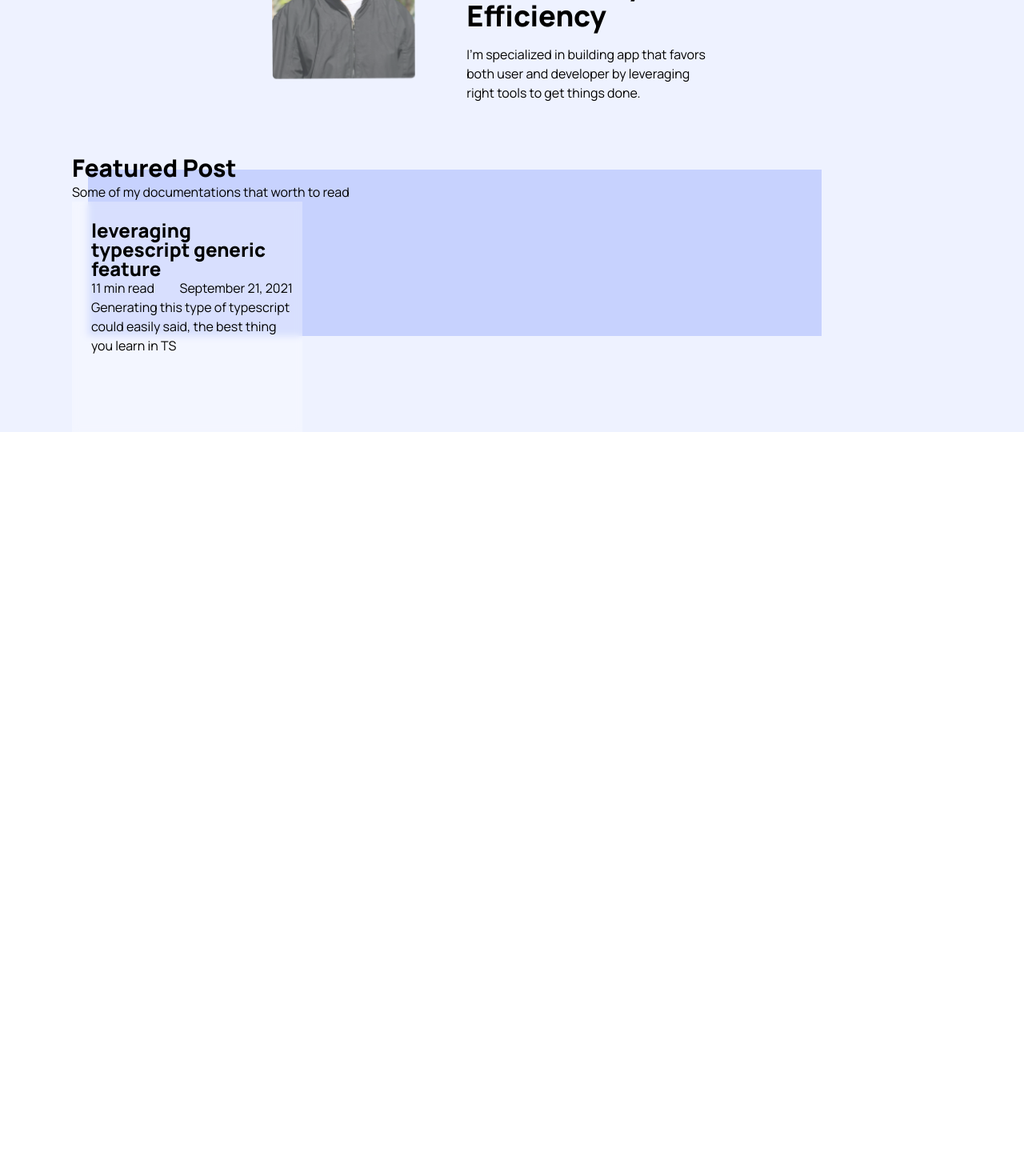
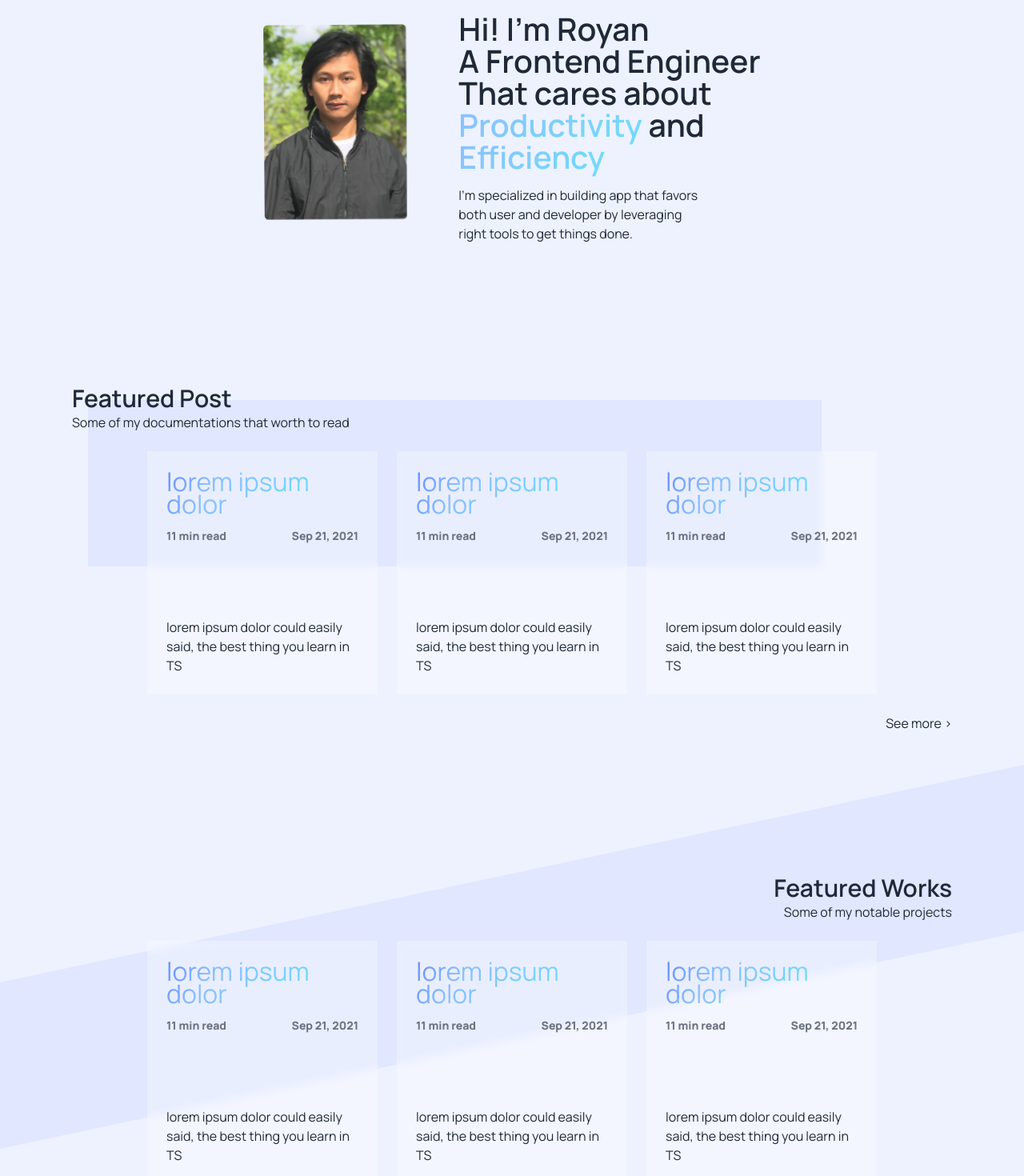
Before and after one commit to daliskafroyan/daliskafroyan.github.io, a Next.js app in the folder ts-nextjs-tailwind-starter-main/: page / in a window 1280 px wide. Shown: the part 240-1710 px from the top of the page at 80% size. Before the commit the page ends 800 px from the top, so only its background shows below. Built offline with nearby package versions, Linux system fonts and the light colour scheme.

Commit message:
feat(homepage): finishing basic homepage

```diff
--- a/ts-nextjs-tailwind-starter-main/src/pages/index.tsx
+++ b/ts-nextjs-tailwind-starter-main/src/pages/index.tsx
@@ -1,4 +1,5 @@
 import * as React from 'react';
+import { ImGithub, ImLinkedin, ImTwitter } from 'react-icons/im';
 
 import Layout from '@/components/layout/Layout';
 import NextImage from '@/components/NextImage';
@@ -19,10 +20,10 @@ export default function HomePage() {
       {/* <Seo templateTitle='Home' /> */}
       <Seo />
 
-      <main className='space-y-16'>
+      <main className='space-y-16 md:space-y-44'>
         <div className='layout'>
-          <div className='flex flex-col justify-center space-y-4 md:flex-row md:space-x-16'>
-            <div className='flex flex-col justify-center'>
+          <div className='!mt-4 flex flex-col items-center justify-center space-y-4 sm:mt-0 sm:flex-row sm:space-x-16 md:!mt-44'>
+            <div className='align-center flex flex-col justify-center'>
               <NextImage
                 src={Ava}
                 useSkeleton
@@ -34,11 +35,20 @@ export default function HomePage() {
             </div>
             <div className='flex flex-col md:space-y-4'>
               <div className='flex flex-col justify-center'>
-                <h1>Hi! I&apos;m Royan</h1>
-                <h1>A Frontend Engineer</h1>
-                <h1>That cares about</h1>
-                <h1>Productivity and</h1>
-                <h1>Efficiency</h1>
+                <h1 className='md:text-[2.45rem]'>Hi! I&apos;m Royan</h1>
+                <h1 className='md:text-[2.45rem]'>A Frontend Engineer</h1>
+                <h1 className='md:text-[2.45rem]'>That cares about</h1>
+                <h1 className='md:text-[2.45rem]'>
+                  <span className='signature-gradient animate-text bg-clip-text text-transparent'>
+                    Productivity{' '}
+                  </span>
+                  and
+                </h1>
+                <h1 className='md:text-[2.45rem]'>
+                  <span className='signature-gradient animate-text bg-clip-text text-transparent'>
+                    Efficiency
+                  </span>
+                </h1>
               </div>
               <div className='flex flex-col justify-center'>
                 <p>I&apos;m specialized in building app that favors </p>
@@ -50,33 +60,184 @@ export default function HomePage() {
         </div>
         <section className='layout'>
           <div className='relative'>
-            <div className='absolute top-5 left-5 z-0 h-52 w-10/12 justify-center bg-indigo-200' />
+            <div className='absolute top-5 left-5 z-0 h-[60rem] w-10/12 justify-center bg-indigo-100 md:h-52' />
           </div>
           <div className='relative z-10'>
             <h2>Featured Post</h2>
             <p>Some of my documentations that worth to read</p>
           </div>
-          <div className='flex flex-col'>
-            <div className='relative h-72 w-72 bg-white bg-opacity-30 p-3 backdrop-blur-sm backdrop-filter'>
+          <div className='flex flex-col items-center justify-center gap-6 pt-6 md:flex-row'>
+            <div className='relative h-[19rem] w-72 bg-white bg-opacity-30 p-3 backdrop-blur-sm backdrop-filter'>
               <div className='absolute p-3'>
-                <h3 className='leading-6'>
-                  leveraging typescript generic feature
-                </h3>
-                <div className='flex justify-between'>
-                  <p>11 min read</p>
-                  <p>September 21, 2021</p>
+                <div className='flex h-64 flex-col justify-between pr-3'>
+                  <div>
+                    <h3 className='signature-gradient bg-clip-text pb-4 text-[2rem] leading-7 text-transparent'>
+                      lorem ipsum dolor
+                    </h3>
+                    <div className='flex justify-between'>
+                      <p className='text-sm font-bold text-gray-500'>
+                        11 min read
+                      </p>
+                      <p className='text-sm font-bold text-gray-500'>
+                        Sep 21, 2021
+                      </p>
+                    </div>
+                  </div>
+                  <p>
+                    lorem ipsum dolor could easily said, the best thing you
+                    learn in TS
+                  </p>
                 </div>
-                <div>
+              </div>
+            </div>
+            <div className='relative h-[19rem] w-72 bg-white bg-opacity-30 p-3 backdrop-blur-sm backdrop-filter'>
+              <div className='absolute p-3'>
+                <div className='flex h-64 flex-col justify-between pr-3'>
+                  <div>
+                    <h3 className='signature-gradient bg-clip-text pb-4 text-[2rem] leading-7 text-transparent'>
+                      lorem ipsum dolor
+                    </h3>
+                    <div className='flex justify-between'>
+                      <p className='text-sm font-bold text-gray-500'>
+                        11 min read
+                      </p>
+                      <p className='text-sm font-bold text-gray-500'>
+                        Sep 21, 2021
+                      </p>
+                    </div>
+                  </div>
                   <p>
-                    Generating this type of typescript could easily said, the
-                    best thing you learn in TS
+                    lorem ipsum dolor could easily said, the best thing you
+                    learn in TS
+                  </p>
+                </div>
+              </div>
+            </div>
+            <div className='relative h-[19rem] w-72 bg-white bg-opacity-30 p-3 backdrop-blur-sm backdrop-filter'>
+              <div className='absolute p-3'>
+                <div className='flex h-64 flex-col justify-between pr-3'>
+                  <div>
+                    <h3 className='signature-gradient bg-clip-text pb-4 text-[2rem] leading-7 text-transparent'>
+                      lorem ipsum dolor
+                    </h3>
+                    <div className='flex justify-between'>
+                      <p className='text-sm font-bold text-gray-500'>
+                        11 min read
+                      </p>
+                      <p className='text-sm font-bold text-gray-500'>
+                        Sep 21, 2021
+                      </p>
+                    </div>
+                  </div>
+                  <p>
+                    lorem ipsum dolor could easily said, the best thing you
+                    learn in TS
                   </p>
                 </div>
               </div>
             </div>
           </div>
+          <div className='flex justify-end pt-6'>
+            <button>
+              <p>See more &gt;</p>
+            </button>
+          </div>
+        </section>
+        <section>
+          <div className='relative'>
+            <div className='absolute z-0 h-52 w-full -skew-y-12 justify-center bg-indigo-100' />
+          </div>
+          <div className='layout'>
+            <div className='relative z-10 text-right'>
+              <h2>Featured Works</h2>
+              <p>Some of my notable projects</p>
+            </div>
+            <div className='flex flex-col items-center justify-center gap-6 pt-6 md:flex-row'>
+              <div className='relative h-[19rem] w-72 bg-white bg-opacity-30 p-3 backdrop-blur-sm backdrop-filter'>
+                <div className='absolute p-3'>
+                  <div className='flex h-64 flex-col justify-between pr-3'>
+                    <div>
+                      <h3 className='signature-gradient bg-clip-text pb-4 text-[2rem] leading-7 text-transparent'>
+                        lorem ipsum dolor
+                      </h3>
+                      <div className='flex justify-between'>
+                        <p className='text-sm font-bold text-gray-500'>
+                          11 min read
+                        </p>
+                        <p className='text-sm font-bold text-gray-500'>
+                          Sep 21, 2021
+                        </p>
+                      </div>
+                    </div>
+                    <p>
+                      lorem ipsum dolor could easily said, the best thing you
+                      learn in TS
+                    </p>
+                  </div>
+                </div>
+              </div>
+              <div className='relative h-[19rem] w-72 bg-white bg-opacity-30 p-3 backdrop-blur-sm backdrop-filter'>
+                <div className='absolute p-3'>
+                  <div className='flex h-64 flex-col justify-between pr-3'>
+                    <div>
+                      <h3 className='signature-gradient bg-clip-text pb-4 text-[2rem] leading-7 text-transparent'>
+                        lorem ipsum dolor
+                      </h3>
+                      <div className='flex justify-between'>
+                        <p className='text-sm font-bold text-gray-500'>
+                          11 min read
+                        </p>
+                        <p className='text-sm font-bold text-gray-500'>
+                          Sep 21, 2021
+                        </p>
+                      </div>
+                    </div>
+                    <p>
+                      lorem ipsum dolor could easily said, the best thing you
+                      learn in TS
+                    </p>
+                  </div>
+                </div>
+              </div>
+              <div className='relative h-[19rem] w-72 bg-white bg-opacity-30 p-3 backdrop-blur-sm backdrop-filter'>
+                <div className='absolute p-3'>
+                  <div className='flex h-64 flex-col justify-between pr-3'>
+                    <div>
+                      <h3 className='signature-gradient bg-clip-text pb-4 text-[2rem] leading-7 text-transparent'>
+                        lorem ipsum dolor
+                      </h3>
+                      <div className='flex justify-between'>
+                        <p className='text-sm font-bold text-gray-500'>
+                          11 min read
+                        </p>
+                        <p className='text-sm font-bold text-gray-500'>
+                          Sep 21, 2021
+                        </p>
+                      </div>
+                    </div>
+                    <p>
+                      lorem ipsum dolor could easily said, the best thing you
+                      learn in TS
+                    </p>
+                  </div>
+                </div>
+              </div>
+            </div>
+            <div className='flex justify-start pt-6'>
+              <button>
+                <p>See more &gt;</p>
+              </button>
+            </div>
+          </div>
         </section>
       </main>
+      <footer>
+        <div className='flex flex-row items-center justify-center gap-9 py-9'>
+          <ImTwitter fontSize={24} />
+          <ImLinkedin fontSize={24} />
+          <ImGithub fontSize={24} />
+        </div>
+      </footer>
     </Layout>
   );
 }
--- a/ts-nextjs-tailwind-starter-main/src/styles/globals.css
+++ b/ts-nextjs-tailwind-starter-main/src/styles/globals.css
@@ -30,11 +30,10 @@
 @layer base {
   /* inter var - latin */
   @font-face {
-    font-family: 'Inter';
+    font-family: 'Manrope', sans-serif;
     font-style: normal;
     font-weight: 100 900;
-    font-display: optional;
-    src: url('/fonts/inter-var-latin.woff2') format('woff2');
+    src: url('/fonts/manrope.ttf') format('ttf');
     unicode-range: U+0000-00FF, U+0131, U+0152-0153, U+02BB-02BC, U+02C6, U+02DA,
       U+02DC, U+2000-206F, U+2074, U+20AC, U+2122, U+2191, U+2193, U+2212,
       U+2215, U+FEFF, U+FFFD;
@@ -46,32 +45,32 @@
 
   /* #region  /**=========== Typography =========== */
   .h0 {
-    @apply font-primary text-3xl font-bold md:text-5xl;
+    @apply font-primary text-3xl font-bold text-gray-800 md:text-5xl;
   }
 
   h1,
   .h1 {
-    @apply font-primary text-2xl font-bold md:text-4xl;
+    @apply font-primary text-2xl font-semibold text-gray-800 md:text-4xl;
   }
 
   h2,
   .h2 {
-    @apply font-primary text-xl font-bold md:text-3xl;
+    @apply font-primary text-xl font-semibold text-gray-800 md:text-3xl;
   }
 
   h3,
   .h3 {
-    @apply font-primary text-lg font-bold md:text-2xl;
+    @apply font-primary text-lg text-gray-800 md:text-2xl;
   }
 
   h4,
   .h4 {
-    @apply font-primary text-base font-bold md:text-lg;
+    @apply font-primary text-base font-bold text-gray-800 md:text-lg;
   }
 
   body,
   .p {
-    @apply font-primary text-sm md:text-base;
+    @apply font-primary text-sm text-gray-800 md:text-base;
   }
   /* #endregion  /**======== Typography =========== */
 
@@ -103,6 +102,14 @@
     background-position: 100% 100%, 0 100%;
     background-repeat: no-repeat;
   }
+  .signature-gradient {
+    background-image: linear-gradient(
+      121.1deg,
+      #0000ff -61.3%,
+      rgba(45, 144, 251, 0.5) 22.41%,
+      #54f5f8 121.33%
+    );
+  }
   @media (prefers-reduced-motion: no-preference) {
     .animated-underline {
       transition: 0.3s ease;
```
Also changed, not shown: ts-nextjs-tailwind-starter-main/src/components/layout/Navbar.tsx (+11 -13 lines).
